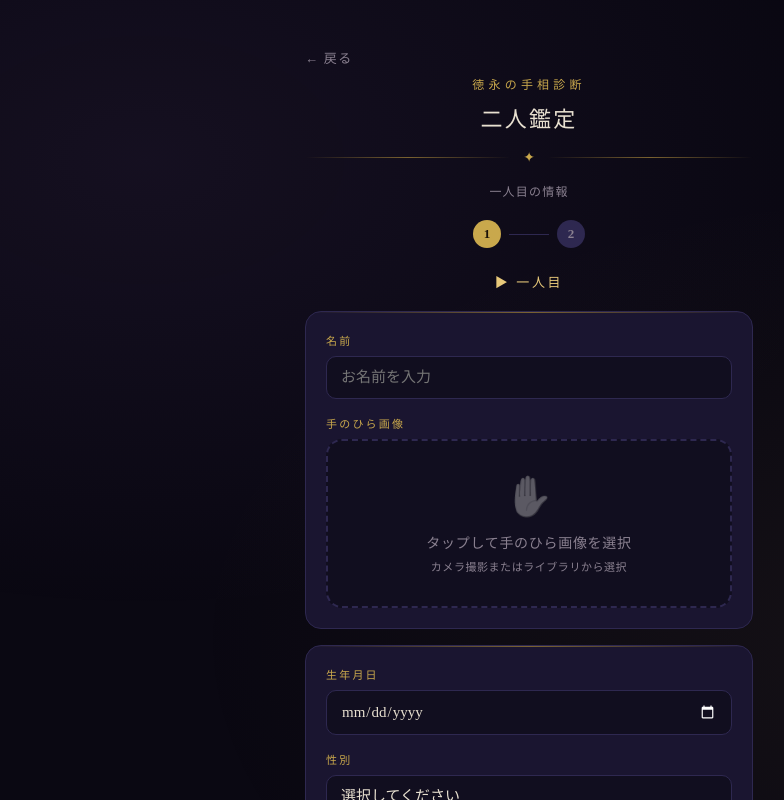
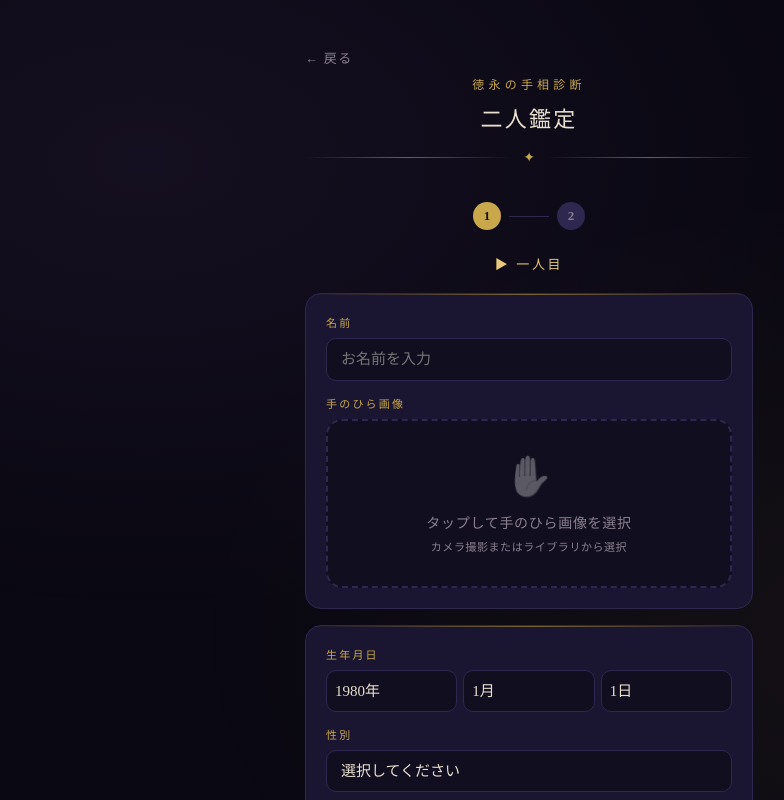
Before and after one commit to tkngh991133/palm-app, a Next.js app: page /pair in a window 1280 px wide. Shown: the top 800 px of the page, without its empty margins (111-895 px from the left). Built offline with nearby package versions, Linux system fonts and the light colour scheme.

Commit message:
Add files via upload

```diff
--- a/app/components/ImageUploader.tsx
+++ b/app/components/ImageUploader.tsx
@@ -48,14 +48,8 @@ export default function ImageUploader({ imageUrl, onImage, label }: Props) {
           </div>
         ) : (
           <div>
-            <div style={{
-              fontSize: 40, marginBottom: 12,
-              filter: 'grayscale(1)', opacity: 0.4,
-            }}>✋</div>
-            <div style={{
-              fontSize: 14, color: 'var(--text-dim)', marginBottom: 6,
-              letterSpacing: '0.05em',
-            }}>
+            <div style={{fontSize: 40, marginBottom: 12, filter: 'grayscale(1)', opacity: 0.4}}>✋</div>
+            <div style={{fontSize: 14, color: 'var(--text-dim)', marginBottom: 6, letterSpacing: '0.05em'}}>
               タップして手のひら画像を選択
             </div>
             <div style={{fontSize: 11, color: 'var(--text-dim)', letterSpacing: '0.05em'}}>
@@ -64,11 +58,11 @@ export default function ImageUploader({ imageUrl, onImage, label }: Props) {
           </div>
         )}
       </div>
+      {/* captureを削除→iOSでカメラ＋ライブラリ両方選択可能に */}
       <input
         ref={fileRef}
         type="file"
         accept="image/*"
-        capture="environment"
         onChange={handleChange}
         style={{display: 'none'}}
       />
--- a/app/pair/page.tsx
+++ b/app/pair/page.tsx
@@ -16,32 +16,57 @@ interface PersonData {
   job: string
 }
 
+interface DateState {
+  year: string
+  month: string
+  day: string
+}
+
 const emptyPerson = (): PersonData => ({
   name: '', imageBase64: '', imageMime: '', imageUrl: '',
   birthdate: '', gender: '', job: '',
 })
+
+const years = Array.from({length: 100}, (_, i) => 1930 + i).reverse()
+const months = Array.from({length: 12}, (_, i) => i + 1)
+const days = Array.from({length: 31}, (_, i) => i + 1)
+
+const selectStyle = {
+  flex: 1, padding: '12px 8px',
+  background: '#110e1f', border: '1px solid #2e2850',
+  borderRadius: '10px', color: '#e8e0d0',
+  fontFamily: "'Noto Serif JP', serif", fontSize: '15px',
+  outline: 'none', WebkitAppearance: 'none' as const, cursor: 'pointer',
+}
 
 export default function PairPage() {
   const router = useRouter()
   const [step, setStep] = useState<Step>('personA')
   const [personA, setPersonA] = useState<PersonData>(emptyPerson())
   const [personB, setPersonB] = useState<PersonData>(emptyPerson())
+  const [dateA, setDateA] = useState<DateState>({year:'1980', month:'1', day:'1'})
+  const [dateB, setDateB] = useState<DateState>({year:'1980', month:'1', day:'1'})
   // eslint-disable-next-line @typescript-eslint/no-explicit-any
   const [result, setResult] = useState<any>(null)
   const [error, setError] = useState('')
   const [activeTab, setActiveTab] = useState<'A' | 'B' | 'compat'>('compat')
 
-  const canNextA = personA.imageBase64 && personA.birthdate && personA.gender && personA.name
-  const canNextB = personB.imageBase64 && personB.birthdate && personB.gender && personB.name
+  const getBirthdate = (d: DateState) =>
+    `${d.year}-${String(d.month).padStart(2,'0')}-${String(d.day).padStart(2,'0')}`
+
+  const canNextA = personA.imageBase64 && dateA.year && dateA.month && dateA.day && personA.gender && personA.name
+  const canNextB = personB.imageBase64 && dateB.year && dateB.month && dateB.day && personB.gender && personB.name
 
   const handleDiagnose = async () => {
     setStep('loading')
     setError('')
+    const pA = {...personA, birthdate: getBirthdate(dateA)}
+    const pB = {...personB, birthdate: getBirthdate(dateB)}
     try {
       const res = await fetch('/api/diagnose', {
         method: 'POST',
         headers: { 'Content-Type': 'application/json' },
-        body: JSON.stringify({ mode: 'pair', personA, personB }),
+        body: JSON.stringify({ mode: 'pair', personA: pA, personB: pB }),
       })
       const data = await res.json()
       if (data.error) throw new Error(data.error)
@@ -55,23 +80,22 @@ export default function PairPage() {
   }
 
   const PersonForm = ({
-    person, setPerson, label, color
+    person, setPerson, dateState, setDateState, label, color,
   }: {
     person: PersonData
     setPerson: (p: PersonData) => void
+    dateState: DateState
+    setDateState: (d: DateState) => void
     label: string
     color: string
   }) => (
     <div>
-      <div style={{
-        textAlign: 'center', marginBottom: 20,
-        fontSize: 13, color, letterSpacing: '0.2em',
-      }}>
+      <div style={{textAlign:'center', marginBottom:20, fontSize:13, color, letterSpacing:'0.2em'}}>
         {label}
       </div>
 
       <div className="card">
-        <div style={{marginBottom: 16}}>
+        <div style={{marginBottom: 14}}>
           <label className="form-label">名前</label>
           <input
             type="text"
@@ -79,9 +103,11 @@ export default function PairPage() {
             placeholder="お名前を入力"
             value={person.name}
             onChange={e => setPerson({...person, name: e.target.value})}
+            autoComplete="off"
+            autoCorrect="off"
+            autoCapitalize="off"
           />
         </div>
-
         <ImageUploader
           imageUrl={person.imageUrl || null}
           onImage={(b64, mime, url) => setPerson({...person, imageBase64: b64, imageMime: mime, imageUrl: url})}
@@ -90,19 +116,22 @@ export default function PairPage() {
       </div>
 
       <div className="card">
-        <div style={{marginBottom: 16}}>
+        <div style={{marginBottom: 14}}>
           <label className="form-label">生年月日</label>
-          <input
-            type="date"
-            className="form-input"
-            value={person.birthdate}
-            onChange={e => setPerson({...person, birthdate: e.target.value})}
-            max={new Date().toISOString().split('T')[0]}
-            style={{colorScheme: 'dark'}}
-          />
+          <div style={{display:'flex', gap:6}}>
+            <select value={dateState.year} onChange={e => setDateState({...dateState, year: e.target.value})} style={selectStyle}>
+              {years.map(y => <option key={y} value={y}>{y}年</option>)}
+            </select>
+            <select value={dateState.month} onChange={e => setDateState({...dateState, month: e.target.value})} style={selectStyle}>
+              {months.map(m => <option key={m} value={m}>{m}月</option>)}
+            </select>
+            <select value={dateState.day} onChange={e => setDateState({...dateState, day: e.target.value})} style={selectStyle}>
+              {days.map(d => <option key={d} value={d}>{d}日</option>)}
+            </select>
+          </div>
         </div>
 
-        <div style={{marginBottom: 16}}>
+        <div style={{marginBottom: 14}}>
           <label className="form-label">性別</label>
           <select
             className="form-select"
@@ -124,18 +153,14 @@ export default function PairPage() {
             placeholder="例：会社員、自営業、学生..."
             value={person.job}
             onChange={e => setPerson({...person, job: e.target.value})}
+            autoComplete="off"
+            autoCorrect="off"
+            autoCapitalize="off"
           />
         </div>
       </div>
     </div>
   )
-
-  const stepLabels: Record<Step, string> = {
-    personA: '一人目の情報',
-    personB: '二人目の情報',
-    loading: '鑑定中',
-    result: '鑑定結果',
-  }
 
   return (
     <div className="page-container">
@@ -150,31 +175,20 @@ export default function PairPage() {
         <div className="app-title">徳永の手相診断</div>
         <div className="app-subtitle">二人鑑定</div>
         <div className="gold-divider"><span>✦</span></div>
-        {step !== 'loading' && step !== 'result' && (
-          <div style={{fontSize: 12, color: 'var(--text-dim)', letterSpacing: '0.1em'}}>
-            {stepLabels[step]}
-          </div>
-        )}
       </div>
 
-      {/* ステップインジケーター */}
       {(step === 'personA' || step === 'personB') && (
-        <div style={{display: 'flex', justifyContent: 'center', gap: 8, marginBottom: 24}}>
-          {(['personA', 'personB'] as const).map((s, i) => (
-            <div key={s} style={{display: 'flex', alignItems: 'center', gap: 8}}>
+        <div style={{display:'flex', justifyContent:'center', gap:8, marginBottom:24}}>
+          {(['personA','personB'] as const).map((s, i) => (
+            <div key={s} style={{display:'flex', alignItems:'center', gap:8}}>
               <div style={{
-                width: 28, height: 28, borderRadius: '50%',
-                background: step === s ? 'var(--gold)' : step === 'personB' && s === 'personA' ? 'var(--gold-dim)' : 'var(--border)',
+                width:28, height:28, borderRadius:'50%',
+                background: step === s ? 'var(--gold)' : (step === 'personB' && s === 'personA') ? 'var(--gold-dim)' : 'var(--border)',
                 color: step === s ? '#1a1208' : 'var(--text-dim)',
-                display: 'flex', alignItems: 'center', justifyContent: 'center',
-                fontSize: 13, fontWeight: 700,
-                transition: 'all 0.3s',
-              }}>
-                {i + 1}
-              </div>
-              {i === 0 && (
-                <div style={{width: 40, height: 1, background: step === 'personB' ? 'var(--gold-dim)' : 'var(--border)'}} />
-              )}
+                display:'flex', alignItems:'center', justifyContent:'center',
+                fontSize:13, fontWeight:700, transition:'all 0.3s',
+              }}>{i + 1}</div>
+              {i === 0 && <div style={{width:40, height:1, background: step === 'personB' ? 'var(--gold-dim)' : 'var(--border)'}} />}
             </div>
           ))}
         </div>
@@ -183,16 +197,11 @@ export default function PairPage() {
       {step === 'personA' && (
         <div className="fade-in">
           <PersonForm
-            person={personA}
-            setPerson={setPersonA}
-            label="▶ 一人目"
-            color="var(--gold2)"
+            person={personA} setPerson={setPersonA}
+            dateState={dateA} setDateState={setDateA}
+            label="▶ 一人目" color="var(--gold2)"
           />
-          <button
-            className="btn-gold"
-            onClick={() => setStep('personB')}
-            disabled={!canNextA}
-          >
+          <button className="btn-gold" onClick={() => setStep('personB')} disabled={!canNextA}>
             次へ → 二人目の入力
           </button>
         </div>
@@ -201,25 +210,18 @@ export default function PairPage() {
       {step === 'personB' && (
         <div className="fade-in">
           <PersonForm
-            person={personB}
-            setPerson={setPersonB}
-            label="▶ 二人目"
-            color="var(--accent2)"
+            person={personB} setPerson={setPersonB}
+            dateState={dateB} setDateState={setDateB}
+            label="▶ 二人目" color="var(--accent2)"
           />
           {error && (
             <div style={{
-              background: 'rgba(212,96,122,0.1)', border: '1px solid rgba(212,96,122,0.3)',
-              borderRadius: 10, padding: '12px 16px', marginBottom: 16,
-              fontSize: 13, color: '#d4607a', lineHeight: 1.7,
-            }}>
-              {error}
-            </div>
+              background:'rgba(212,96,122,0.1)', border:'1px solid rgba(212,96,122,0.3)',
+              borderRadius:10, padding:'12px 16px', marginBottom:16,
+              fontSize:13, color:'#d4607a', lineHeight:1.7,
+            }}>{error}</div>
           )}
-          <button
-            className="btn-gold"
-            onClick={handleDiagnose}
-            disabled={!canNextB}
-          >
+          <button className="btn-gold" onClick={handleDiagnose} disabled={!canNextB}>
             ✦ 二人の相性を鑑定する ✦
           </button>
         </div>
@@ -228,9 +230,9 @@ export default function PairPage() {
       {step === 'loading' && (
         <div className="loading-container">
           <div className="palm-loader" />
-          <div style={{textAlign: 'center'}}>
+          <div style={{textAlign:'center'}}>
             <div className="loading-text">二人の運命を読み解いています...</div>
-            <div style={{fontSize: 12, color: 'var(--text-dim)', marginTop: 8, letterSpacing: '0.1em'}}>
+            <div style={{fontSize:12, color:'var(--text-dim)', marginTop:8, letterSpacing:'0.1em'}}>
               それぞれの手相と相性を深く分析中です
             </div>
           </div>
@@ -239,26 +241,10 @@ export default function PairPage() {
 
       {step === 'result' && result && (
         <div className="fade-in">
-          {/* タブ */}
           <div className="tabs">
-            <button
-              className={`tab ${activeTab === 'compat' ? 'active' : ''}`}
-              onClick={() => setActiveTab('compat')}
-            >
-              ⚡ 相性
-            </button>
-            <button
-              className={`tab ${activeTab === 'A' ? 'active' : ''}`}
-              onClick={() => setActiveTab('A')}
-            >
-              {personA.name}
-            </button>
-            <button
-              className={`tab ${activeTab === 'B' ? 'active' : ''}`}
-              onClick={() => setActiveTab('B')}
-            >
-              {personB.name}
-            </button>
+            <button className={`tab ${activeTab === 'compat' ? 'active' : ''}`} onClick={() => setActiveTab('compat')}>⚡ 相性</button>
+            <button className={`tab ${activeTab === 'A' ? 'active' : ''}`} onClick={() => setActiveTab('A')}>{personA.name}</button>
+            <button className={`tab ${activeTab === 'B' ? 'active' : ''}`} onClick={() => setActiveTab('B')}>{personB.name}</button>
           </div>
 
           {activeTab === 'compat' && result.相性 && (
@@ -267,26 +253,14 @@ export default function PairPage() {
                 <div className="compat-score-number">{result.相性.スコア}</div>
                 <div className="compat-score-label">COMPATIBILITY SCORE</div>
               </div>
-
-              {[
-                { key: '恋愛相性', emoji: '💕' },
-                { key: '仕事相性', emoji: '💼' },
-                { key: '信頼関係', emoji: '🤝' },
-              ].map(({ key, emoji }) => (
-                <div key={key} className="card" style={{marginBottom: 12}}>
-                  <div style={{
-                    fontSize: 12, color: 'var(--gold)', letterSpacing: '0.15em', marginBottom: 10,
-                    display: 'flex', alignItems: 'center', gap: 8,
-                  }}>
-                    <span>{emoji}</span>
-                    {key}
+              {[{key:'恋愛相性', emoji:'💕'}, {key:'仕事相性', emoji:'💼'}, {key:'信頼関係', emoji:'🤝'}].map(({key, emoji}) => (
+                <div key={key} className="card" style={{marginBottom:12}}>
+                  <div style={{fontSize:12, color:'var(--gold)', letterSpacing:'0.15em', marginBottom:10, display:'flex', alignItems:'center', gap:8}}>
+                    <span>{emoji}</span>{key}
                   </div>
-                  <div style={{fontSize: 14, lineHeight: 1.9, color: 'var(--text)'}}>
-                    {result.相性[key]}
-                  </div>
+                  <div style={{fontSize:14, lineHeight:1.9, color:'var(--text)'}}>{result.相性[key]}</div>
                 </div>
               ))}
-
               <div className="result-summary">
                 <div className="result-summary-title">✦ 相性総評 ✦</div>
                 <div className="result-summary-text">{result.相性.総評}</div>
@@ -294,20 +268,15 @@ export default function PairPage() {
             </div>
           )}
 
-          {activeTab === 'A' && result.personA && (
-            <DiagnosisResult result={result.personA} name={personA.name} />
-          )}
+          {activeTab === 'A' && result.personA && <DiagnosisResult result={result.personA} name={personA.name} />}
+          {activeTab === 'B' && result.personB && <DiagnosisResult result={result.personB} name={personB.name} />}
 
-          {activeTab === 'B' && result.personB && (
-            <DiagnosisResult result={result.personB} name={personB.name} />
-          )}
-
-          <div style={{marginTop: 24}}>
+          <div style={{marginTop:24}}>
             <button className="btn-primary" onClick={() => {
-              setPersonA(emptyPerson())
-              setPersonB(emptyPerson())
-              setResult(null)
-              setStep('personA')
+              setPersonA(emptyPerson()); setPersonB(emptyPerson())
+              setDateA({year:'1980', month:'1', day:'1'})
+              setDateB({year:'1980', month:'1', day:'1'})
+              setResult(null); setStep('personA')
             }}>
               もう一度鑑定する
             </button>
--- a/app/solo/page.tsx
+++ b/app/solo/page.tsx
@@ -15,6 +15,11 @@ interface PersonData {
   job: string
 }
 
+// 年・月・日のセレクトボックス用
+const years = Array.from({length: 100}, (_, i) => 1930 + i).reverse()
+const months = Array.from({length: 12}, (_, i) => i + 1)
+const days = Array.from({length: 31}, (_, i) => i + 1)
+
 export default function SoloPage() {
   const router = useRouter()
   const [step, setStep] = useState<Step>('input')
@@ -22,20 +27,25 @@ export default function SoloPage() {
     imageBase64: '', imageMime: '', imageUrl: '',
     birthdate: '', gender: '', job: '',
   })
+  const [year, setYear] = useState('1980')
+  const [month, setMonth] = useState('1')
+  const [day, setDay] = useState('1')
   // eslint-disable-next-line @typescript-eslint/no-explicit-any
   const [result, setResult] = useState<any>(null)
   const [error, setError] = useState('')
 
-  const canSubmit = person.imageBase64 && person.birthdate && person.gender
+  const getBirthdate = () => `${year}-${String(month).padStart(2,'0')}-${String(day).padStart(2,'0')}`
+  const canSubmit = person.imageBase64 && year && month && day && person.gender
 
   const handleDiagnose = async () => {
     setStep('loading')
     setError('')
+    const birthdate = getBirthdate()
     try {
       const res = await fetch('/api/diagnose', {
         method: 'POST',
         headers: { 'Content-Type': 'application/json' },
-        body: JSON.stringify({ mode: 'solo', personA: person }),
+        body: JSON.stringify({ mode: 'solo', personA: {...person, birthdate} }),
       })
       const data = await res.json()
       if (data.error) throw new Error(data.error)
@@ -46,6 +56,14 @@ export default function SoloPage() {
       setError(message)
       setStep('input')
     }
+  }
+
+  const selectStyle = {
+    flex: 1, padding: '12px 8px',
+    background: '#110e1f', border: '1px solid #2e2850',
+    borderRadius: '10px', color: '#e8e0d0',
+    fontFamily: "'Noto Serif JP', serif", fontSize: '15px',
+    outline: 'none', WebkitAppearance: 'none' as const, cursor: 'pointer',
   }
 
   return (
@@ -75,14 +93,17 @@ export default function SoloPage() {
           <div className="card">
             <div style={{marginBottom: 16}}>
               <label className="form-label">生年月日</label>
-              <input
-                type="date"
-                className="form-input"
-                value={person.birthdate}
-                onChange={e => setPerson(p => ({...p, birthdate: e.target.value}))}
-                max={new Date().toISOString().split('T')[0]}
-                style={{colorScheme: 'dark'}}
-              />
+              <div style={{display: 'flex', gap: 6}}>
+                <select value={year} onChange={e => setYear(e.target.value)} style={selectStyle}>
+                  {years.map(y => <option key={y} value={y}>{y}年</option>)}
+                </select>
+                <select value={month} onChange={e => setMonth(e.target.value)} style={selectStyle}>
+                  {months.map(m => <option key={m} value={m}>{m}月</option>)}
+                </select>
+                <select value={day} onChange={e => setDay(e.target.value)} style={selectStyle}>
+                  {days.map(d => <option key={d} value={d}>{d}日</option>)}
+                </select>
+              </div>
             </div>
 
             <div style={{marginBottom: 16}}>
@@ -107,6 +128,9 @@ export default function SoloPage() {
                 placeholder="例：会社員、自営業、学生..."
                 value={person.job}
                 onChange={e => setPerson(p => ({...p, job: e.target.value}))}
+                autoComplete="off"
+                autoCorrect="off"
+                autoCapitalize="off"
               />
             </div>
           </div>
@@ -121,11 +145,7 @@ export default function SoloPage() {
             </div>
           )}
 
-          <button
-            className="btn-gold"
-            onClick={handleDiagnose}
-            disabled={!canSubmit}
-          >
+          <button className="btn-gold" onClick={handleDiagnose} disabled={!canSubmit}>
             ✦ 鑑定する ✦
           </button>
         </div>
@@ -140,16 +160,12 @@ export default function SoloPage() {
               AIが深く思考中です。しばらくお待ちください
             </div>
           </div>
-          <div style={{
-            display: 'flex', gap: 8, marginTop: 8,
-          }}>
+          <div style={{display: 'flex', gap: 8, marginTop: 8}}>
             {['生命線', '感情線', '運命線'].map((line, i) => (
               <div key={line} style={{
                 fontSize: 11, color: 'var(--gold-dim)', letterSpacing: '0.1em',
                 animation: `pulse 1.5s ease-in-out ${i * 0.5}s infinite`,
-              }}>
-                {line}
-              </div>
+              }}>{line}</div>
             ))}
           </div>
         </div>
@@ -158,19 +174,16 @@ export default function SoloPage() {
       {step === 'result' && result && (
         <div className="fade-in">
           <div style={{
-            textAlign: 'center', marginBottom: 24,
-            padding: '16px', background: 'var(--surface)',
-            border: '1px solid var(--border)', borderRadius: 12,
+            textAlign: 'center', marginBottom: 24, padding: '16px',
+            background: 'var(--surface)', border: '1px solid var(--border)', borderRadius: 12,
           }}>
             <div style={{fontSize: 12, color: 'var(--text-dim)', marginBottom: 4}}>鑑定完了</div>
             <div style={{fontSize: 14, color: 'var(--text)', lineHeight: 1.7}}>
-              {person.birthdate} 生まれ　{person.gender}
+              {year}年{month}月{day}日生まれ　{person.gender}
               {person.job ? `　${person.job}` : ''}
             </div>
           </div>
-
           <DiagnosisResult result={result} />
-
           <div style={{marginTop: 24}}>
             <button className="btn-primary" onClick={() => {
               setPerson({ imageBase64: '', imageMime: '', imageUrl: '', birthdate: '', gender: '', job: '' })
```
Also changed, not shown: 2 other files (tests, documents, lock files or other folders).
